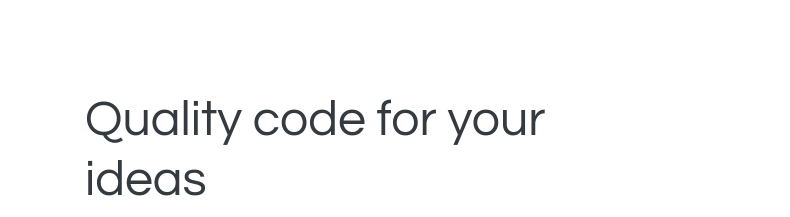
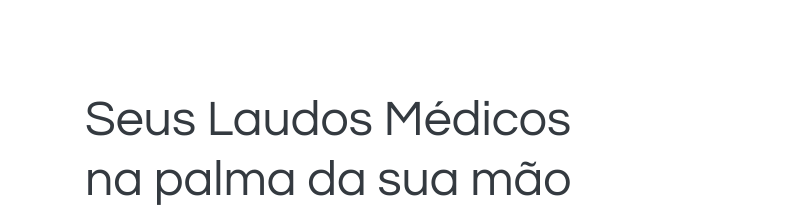
Before and after one commit to rafael-explorer/medk.pro, a plain HTML site: page index.html in a window 1280 px wide. Shown: the part 63-280 px from the top of the page, 0-790 px from the left. Drawn offline with nearby package versions, Linux system fonts and the light colour scheme; files that its build step writes are made by us from their sources.

Commit message:
Testando a aplicação

```diff
--- a/index.html
+++ b/index.html
@@ -107,7 +107,7 @@
   <div class="container ">
     <div class="row align-items-center">
       <div class="col-lg-6 col-12 coverInfo">
-          <h1 style="font-size:50px" class="h1 text-dark">Quality code for your ideas</h1>
+          <h1 style="font-size:50px" class="h1 text-dark">Seus Laudos Médicos na palma da sua mão</h1>
           <p class="text-secondary">Lorem ipsum dolor sit amet, consectetur adipiscing elit. Nulla nec nulla ac urna suscipit iaculis sit amet ac neque. Cras volutpat scelerisque pretium. Mauris cursus ultricies pulvinar.</p>
           <a href="#contact" class="btn btn-success mr-3">Contact</a>
           <a href="#features" class="text-muted">Or see why we worth it</a>
```
